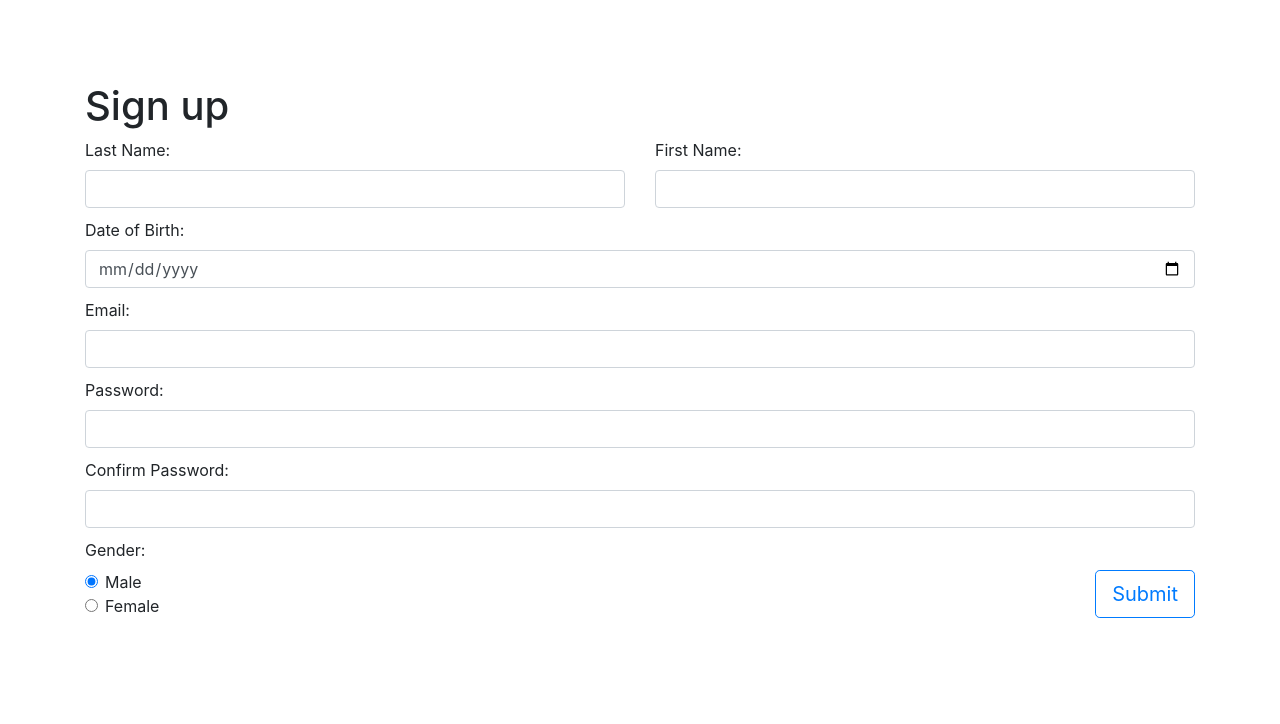
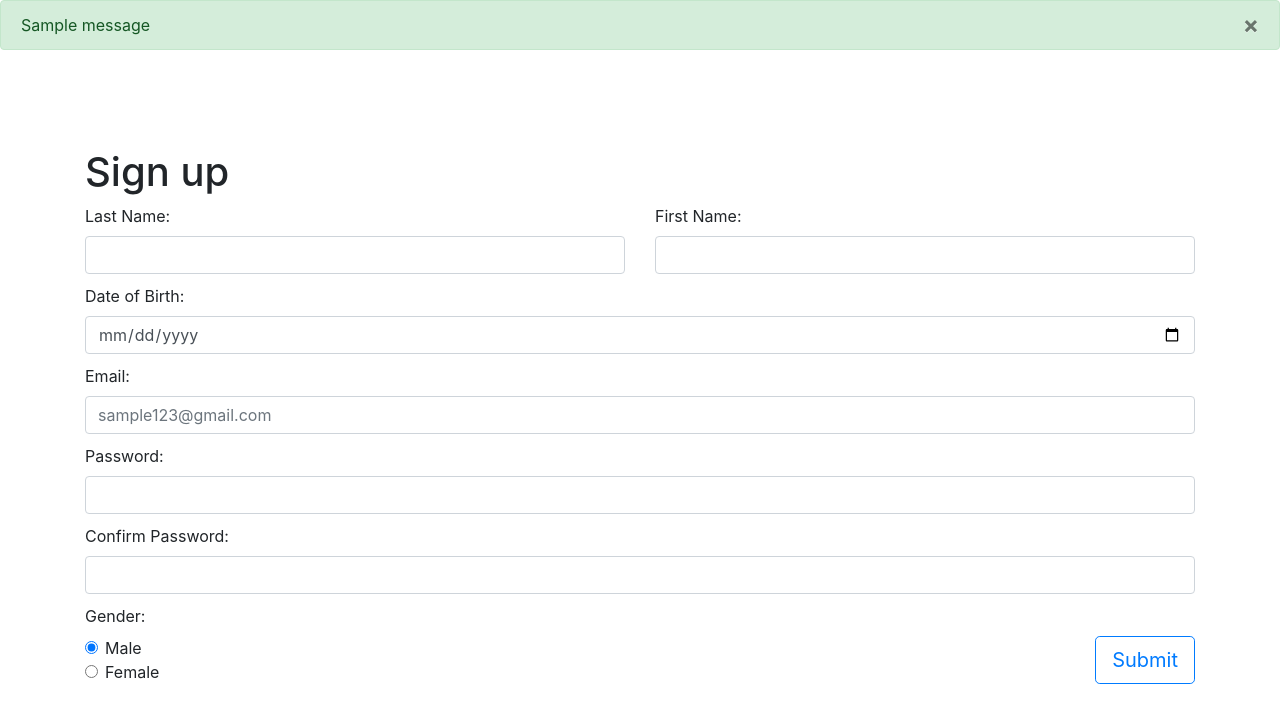
Before and after one commit to 28BEANS/FitTrack, a Flask app: page /signup in a window 1280 px wide. Shown: the part 56-780 px from the top of the page. Before the commit the page ends 674 px from the top, so only its background shows below. Run offline with Flask 3, Linux system fonts and the light colour scheme; one stand-in notice (Sample message) is shown; some libraries are stand-ins or nearby versions.

Commit message:
modified forms

```diff
--- a/website/__init__.py
+++ b/website/__init__.py
@@ -2,7 +2,7 @@ from flask import Flask
 
 def create_app():
     app = Flask(__name__)
-    app.config['SECRET KEY'] = "safljnefiefoqno"
+    app.config['SECRET_KEY'] = "safljnefiefoqno"
 
     from .views import views
     from .auth import auth
--- a/website/auth.py
+++ b/website/auth.py
@@ -1,8 +1,8 @@
-from flask import Blueprint, render_template
+from flask import Blueprint, render_template, request, flash
 
 auth =  Blueprint('auth', __name__)
 
-@auth.route('/login')
+@auth.route('/login', methods=['GET', 'POST'])
 def login():
     return render_template('login.html')
 
@@ -10,6 +10,23 @@ def login():
 def logout():
     return "<p>This is the logout page</p>"
 
-@auth.route('/signup')
+@auth.route('/signup', methods=['GET', 'POST'])
 def signup():
+    if request.method == 'POST':
+        email = request.form.get('email')
+        firstName = request.form.get('first_name')
+        lastName = request.form.get('last_name')
+        bday = request.form.get('bday')
+        password1 = request.form.get('password1')
+        password2 = request.form.get('password2')
+
+        if len(email) < 4:
+            flash("Email must be more than 3 characters.", category='error')
+        elif len(firstName) < 2 or len(lastName) < 2:
+            flash("First and last name must be greater than 1 character", category='error')
+        elif password1 != password2:
+            flash("Passwords don't match", category='error')
+        else:
+            flash("Account succesfully created!", category='success')
+
     return render_template('signup.html')
--- a/website/templates/base.html
+++ b/website/templates/base.html
@@ -37,6 +37,27 @@
     </ul>
   </div>
 </nav>
+{% with messages = get_flashed_messages(with_categories=true) %}
+{% if messages %}
+  {% for category, message in messages %}
+  {% if category == 'error' %}
+  <div class="alert alert-danger alert-dismissable fade show" role="alert">
+    {{ message }}
+    <button type="button" class="close" data-dismiss="alert">
+      <span aria-hidden="true">&times;</span>
+    </button>
+  </div>
+  {% else %}
+  <div class="alert alert-success alert-dismissable fade show" role="alert">
+    {{ message }}
+    <button type="button" class="close" data-dismiss="alert">
+      <span aria-hidden="true">&times;</span>
+    </button>
+  </div>
+  {% endif %}
+  {% endfor %}
+{% endif %}
+{% endwith %}
 
     {% block body %}
     {% endblock %}
--- a/website/templates/signup.html
+++ b/website/templates/signup.html
@@ -6,29 +6,30 @@
 <div class="center-content">
   <div class="container">
     <h1>Sign up</h1>
-    <form action="/signup" method="post">
+    <form  method="POST">
       <div class="row">
         <div class="col">
           <label for="last-name" class="form-label">Last Name:</label>
-          <input type="text" id="last-name" name="last_name" class="form-control">
+          <input type="text" id="last-name" name="last_name" class="form-control" required>
         </div>
         <div class="col">
           <label for="first-name" class="form-label">First Name:</label>
-          <input type="text" id="first-name" name="first_name" class="form-control">
+          <input type="text" id="first-name" name="first_name" class="form-control" required>
         </div>
       </div>
 
       <label for="bday" class="form-label">Date of Birth:</label>
-      <input type="date" id="bday" name="bday" class="form-control">
+      <input type="date" id="bday" name="bday" class="form-control" required>
 
       <label for="email" class="form-label">Email:</label>
-      <input type="email" id="email" name="email" class="form-control">
+      <input type="email" id="email" name="email" class="form-control" placeholder="sample123@gmail.com" required>
 
       <label for="password1" class="form-label">Password:</label>
-      <input type="password" id="password1" name="password1" class="form-control">
+      <input type="password" id="password1" name="password1" class="form-control" pattern="(?=.*[a-z])(?=.*[A-Z])(?=.*\d)[A-Za-z\d]{6,}"
+         title="Password must be at least 6 characters long and include at least one uppercase letter, one lowercase letter, and one number" required>
 
       <label for="password2" class="form-label">Confirm Password:</label>
-      <input type="password" id="password2" name="password2" class="form-control">
+      <input type="password" id="password2" name="password2" class="form-control" required>
 
       <label class="form-label">Gender:</label>
       <div class="row">
```
Also changed, not shown: website/templates/login.html (+4 -4 lines).
